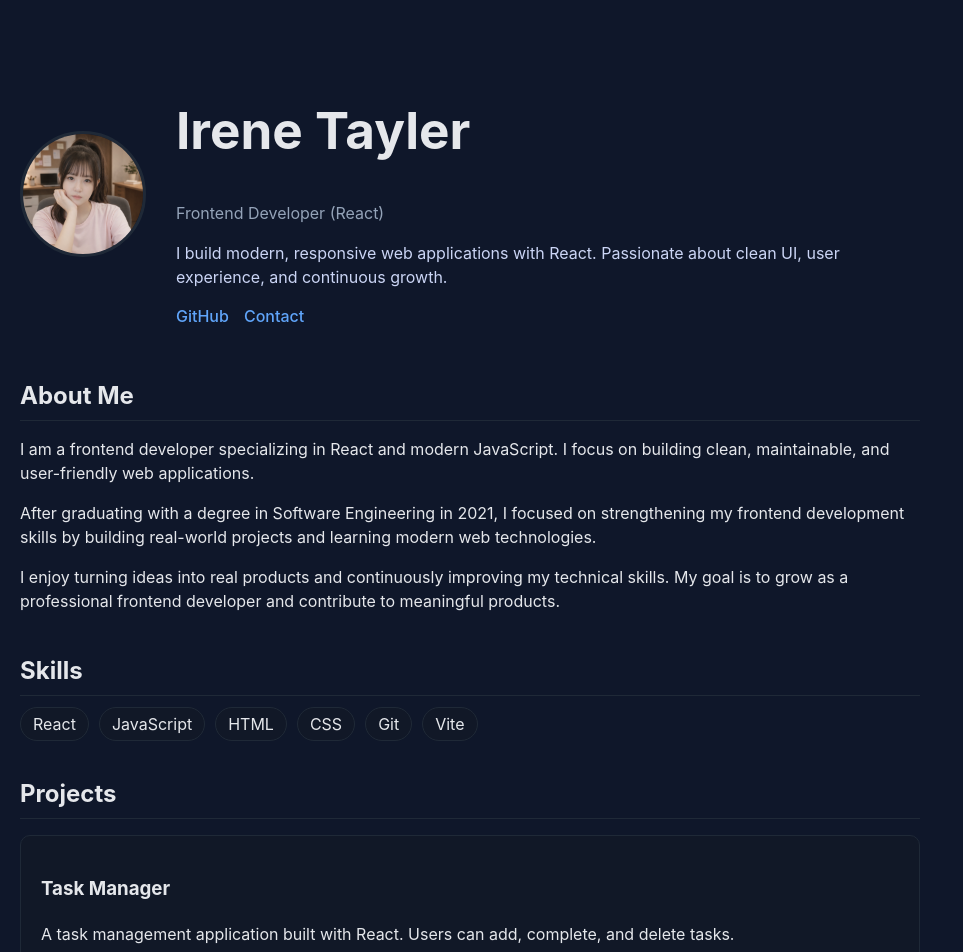
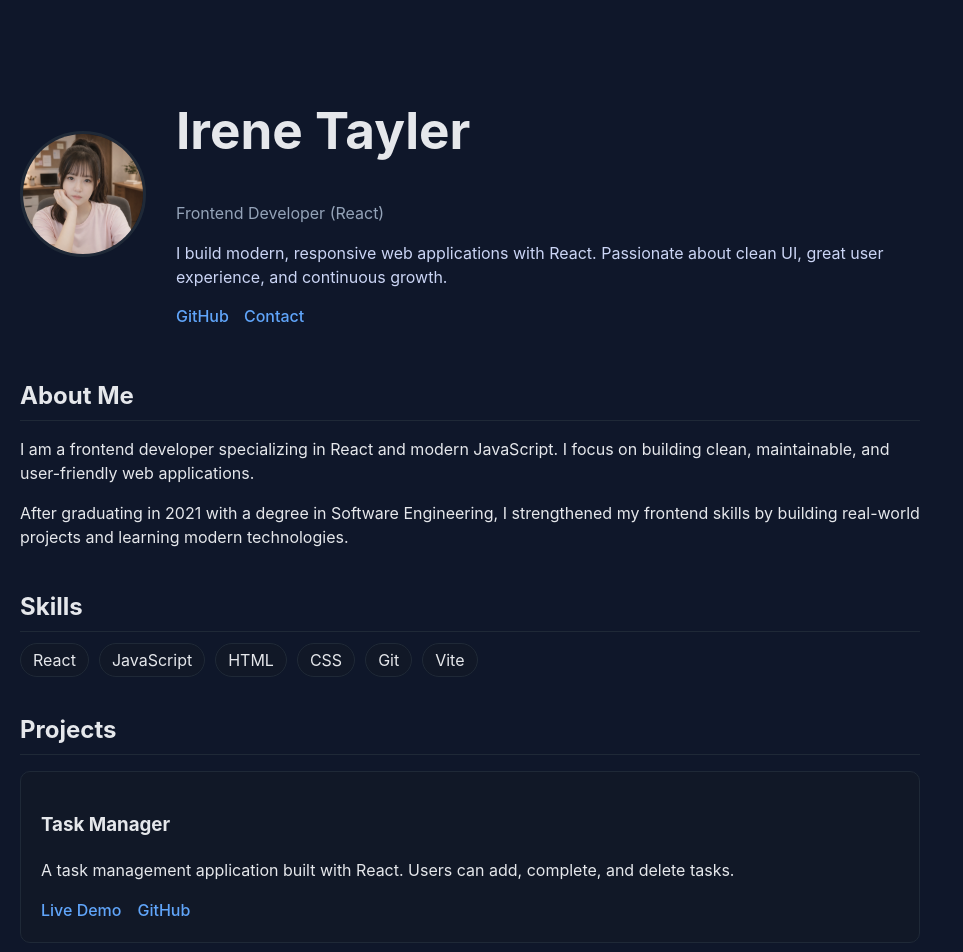
Before and after one commit to IreneTayler/my-portfolio, a React (Vite) app: page / in a window 1280 px wide. Shown: the top 952 px of the page, without its empty margins (0-963 px from the left). Built offline with nearby package versions, Linux system fonts and the light colour scheme.

Commit message:
Add professional animations

```diff
--- a/src/App.jsx
+++ b/src/App.jsx
@@ -4,7 +4,7 @@ function App() {
       <div className="container">
 
         {/* Hero */}
-        <section className="hero">
+        <section className="hero fadeUp">
           <img src="/profile.jpg" alt="profile" className="photo" />
 
           <div>
@@ -12,7 +12,7 @@ function App() {
             <p className="role">Frontend Developer (React)</p>
             <p className="intro">
               I build modern, responsive web applications with React.
-              Passionate about clean UI, user experience, and continuous growth.
+              Passionate about clean UI, great user experience, and continuous growth.
             </p>
 
             <div className="heroButtons">
@@ -23,28 +23,21 @@ function App() {
         </section>
 
         {/* About */}
-        <section className="section">
+        <section className="section fadeUp delay1">
           <h2>About Me</h2>
           <p>
             I am a frontend developer specializing in React and modern JavaScript.
             I focus on building clean, maintainable, and user-friendly web applications.
           </p>
-
           <p>
-            After graduating with a degree in Software Engineering in 2021,
-            I focused on strengthening my frontend development skills by building
-            real-world projects and learning modern web technologies.
-          </p>
-
-          <p>
-            I enjoy turning ideas into real products and continuously improving my
-            technical skills. My goal is to grow as a professional frontend developer
-            and contribute to meaningful products.
+            After graduating in 2021 with a degree in Software Engineering,
+            I strengthened my frontend skills by building real-world projects
+            and learning modern technologies.
           </p>
         </section>
 
         {/* Skills */}
-        <section className="section">
+        <section className="section fadeUp delay2">
           <h2>Skills</h2>
           <div className="skills">
             <span>React</span>
@@ -57,7 +50,7 @@ function App() {
         </section>
 
         {/* Projects */}
-        <section className="section">
+        <section className="section fadeUp delay3">
           <h2>Projects</h2>
 
           <div className="project">
@@ -68,10 +61,16 @@ function App() {
             </p>
 
             <div className="links">
-              <a href="https://task-manager-five-phi-15.vercel.app/" target="_blank">
+              <a
+                href="https://task-manager-five-phi-15.vercel.app/"
+                target="_blank"
+              >
                 Live Demo
               </a>
-              <a href="https://github.com/IreneTayler/task-manager" target="_blank">
+              <a
+                href="https://github.com/IreneTayler/task-manager"
+                target="_blank"
+              >
                 GitHub
               </a>
             </div>
@@ -79,7 +78,7 @@ function App() {
         </section>
 
         {/* Contact */}
-        <section className="section">
+        <section className="section fadeUp delay4">
           <h2>Contact</h2>
           <p>Email: your-email@example.com</p>
           <p>GitHub: github.com/IreneTayler</p>
@@ -106,6 +105,7 @@ function App() {
           width: 100%;
         }
 
+        /* Hero */
         .hero {
           display: flex;
           gap: 30px;
@@ -123,20 +123,25 @@ function App() {
 
         .role {
           color: #94a3b8;
-          margin-bottom: 10px;
         }
 
         .intro {
           color: #cbd5f5;
-          margin-bottom: 15px;
+          margin: 10px 0 15px;
         }
 
         .heroButtons a {
           margin-right: 15px;
           color: #60a5fa;
           text-decoration: none;
+          transition: opacity 0.2s;
         }
 
+        .heroButtons a:hover {
+          opacity: 0.7;
+        }
+
+        /* Sections */
         .section {
           margin-bottom: 40px;
         }
@@ -147,19 +152,32 @@ function App() {
           margin-bottom: 16px;
         }
 
+        /* Skills */
         .skills span {
           background: #111827;
           padding: 6px 12px;
           margin-right: 10px;
           border-radius: 20px;
           border: 1px solid #1f2937;
+          transition: transform 0.2s;
         }
 
+        .skills span:hover {
+          transform: translateY(-3px);
+        }
+
+        /* Project Card */
         .project {
           background: #111827;
           padding: 20px;
           border-radius: 10px;
           border: 1px solid #1f2937;
+          transition: transform 0.2s, box-shadow 0.2s;
+        }
+
+        .project:hover {
+          transform: translateY(-4px);
+          box-shadow: 0 10px 25px rgba(0,0,0,0.3);
         }
 
         .links a {
@@ -167,6 +185,25 @@ function App() {
           color: #60a5fa;
           text-decoration: none;
         }
+
+        /* Animation */
+        .fadeUp {
+          opacity: 0;
+          transform: translateY(20px);
+          animation: fadeUp 0.6s ease forwards;
+        }
+
+        .delay1 { animation-delay: 0.2s; }
+        .delay2 { animation-delay: 0.4s; }
+        .delay3 { animation-delay: 0.6s; }
+        .delay4 { animation-delay: 0.8s; }
+
+        @keyframes fadeUp {
+          to {
+            opacity: 1;
+            transform: translateY(0);
+          }
+        }
       `}</style>
     </div>
   );
```
